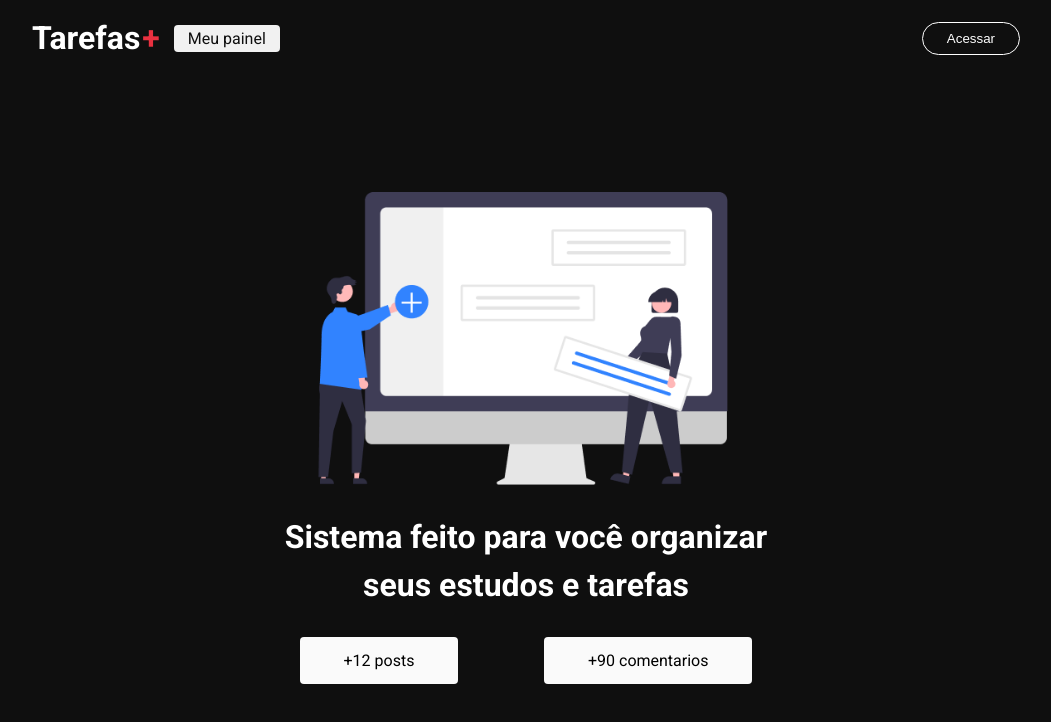
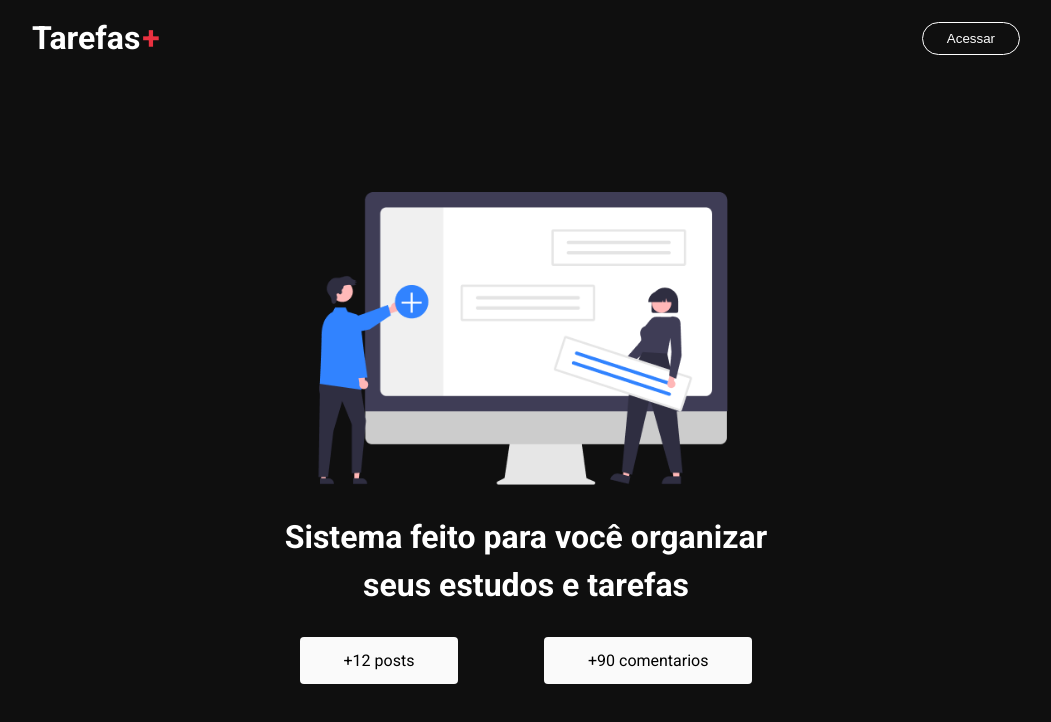
Before and after one commit to WylliamDias/tasks_app, a Next.js app: page / in a window 1280 px wide. Shown: the top 722 px of the page, without its empty margins (114-1165 px from the left). Built offline with nearby package versions, Linux system fonts and the light colour scheme; no server answers.

Commit message:
Inserted conditional link for dashboard

```diff
--- a/src/components/header/index.tsx
+++ b/src/components/header/index.tsx
@@ -14,9 +14,11 @@ export function Header() {
               Tarefas<span>+</span>
             </h1>
           </Link>
-          <Link className={styles.link} href={'/dashboard'}>
-            Meu painel
-          </Link>
+          {session?.user &&
+            <Link className={styles.link} href={'/dashboard'}>
+              Meu painel
+            </Link>
+          }
         </nav>
         {
           (() => {
```
